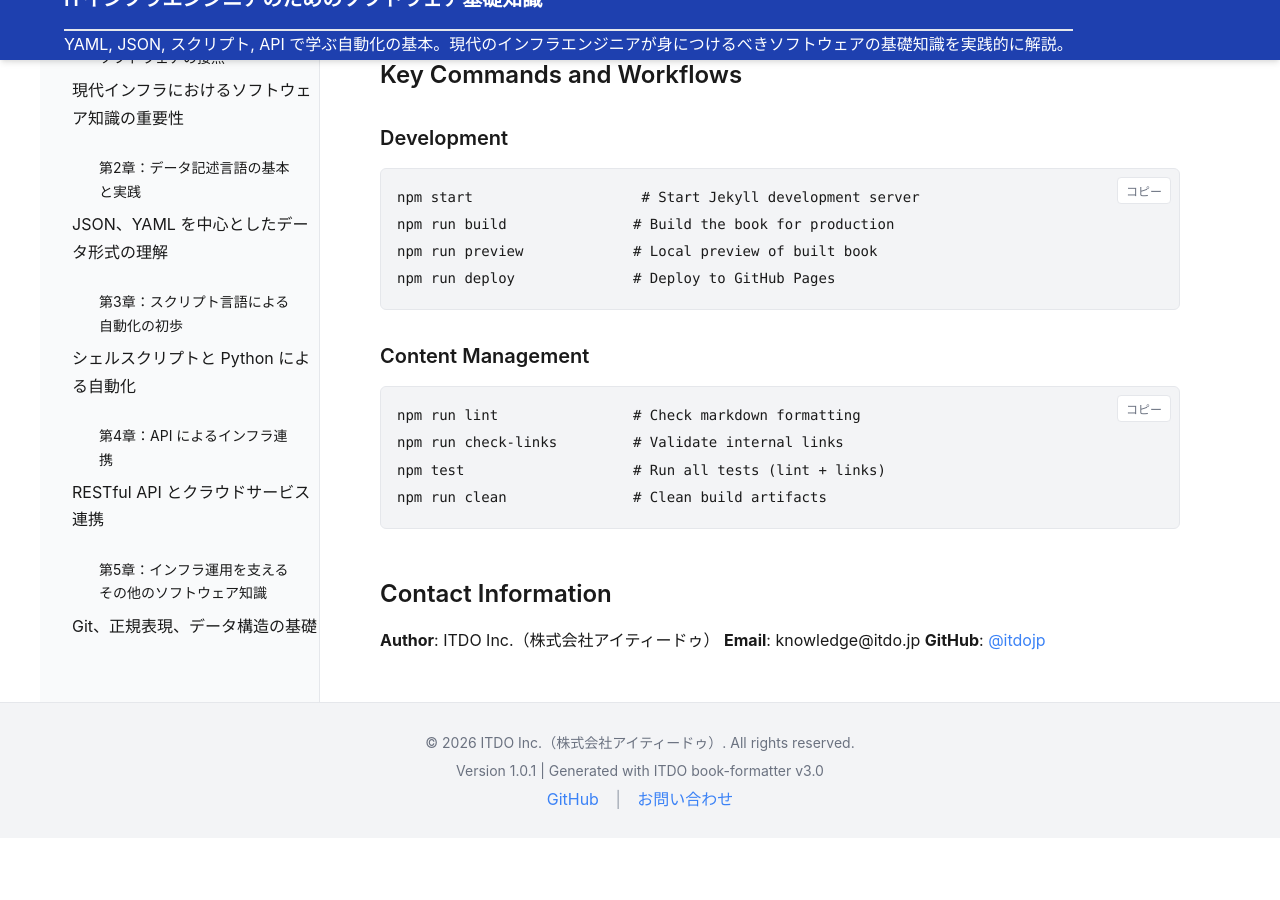
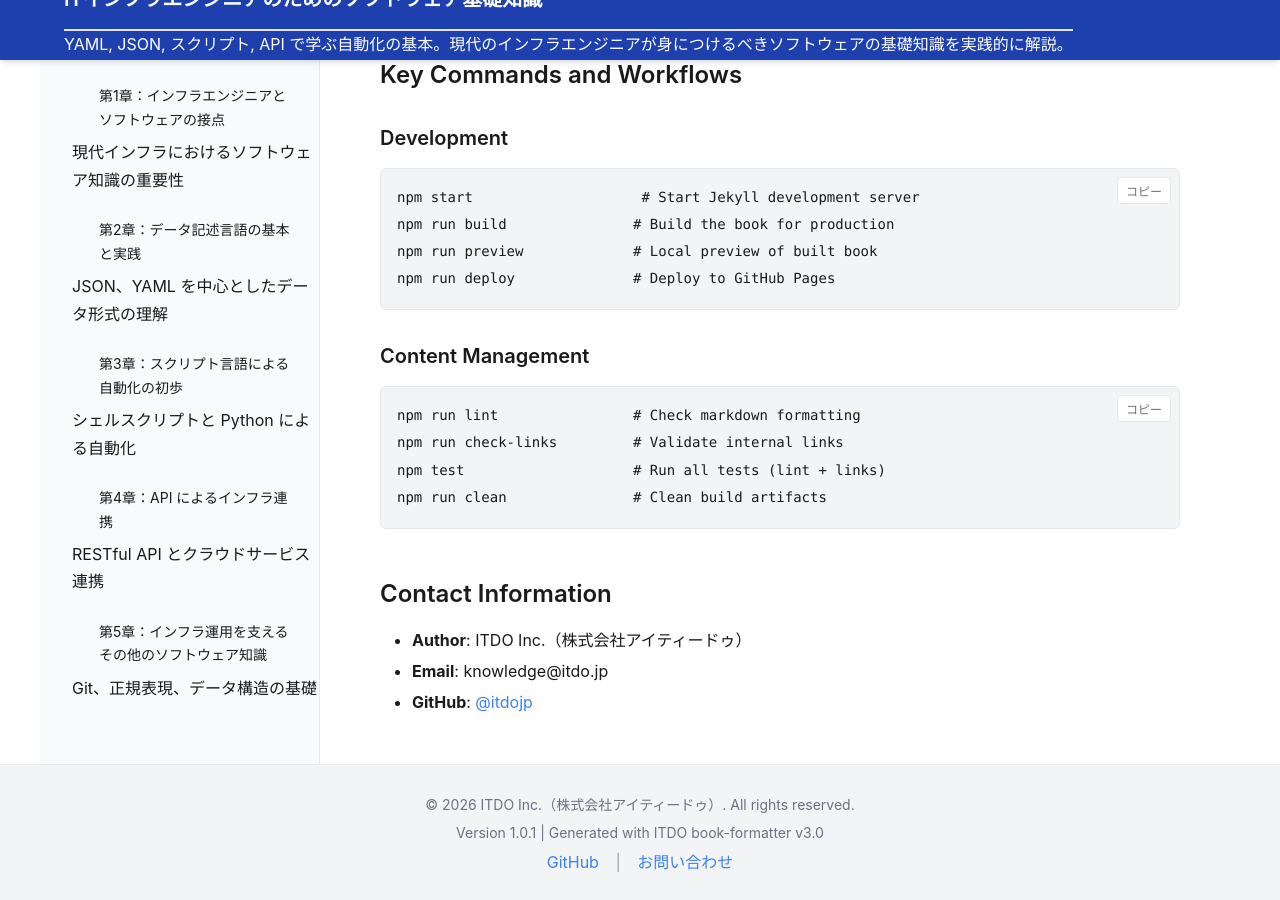
Before and after one commit to itdojp/it-infra-software-essentials-book, a Jekyll site: the page built from CLAUDE.md, in a window 1280 px wide and 900 px high, scrolled down 478 px. Built offline with Jekyll 4.4.1, drawn with Linux system fonts in a browser that asks for light colours; our own code applies the rules of GitHub Pages for plain Markdown files; before the commit the page ends 1316 px from its top, so only the background shows below that.

Commit message:
fix: keep contact metadata line breaks

```diff
--- a/CLAUDE.md
+++ b/CLAUDE.md
@@ -32,6 +32,6 @@
 
 ## Contact Information
 
-**Author**: ITDO Inc.（株式会社アイティードゥ）
-**Email**: knowledge@itdo.jp
-**GitHub**: [@itdojp](https://github.com/itdojp)
+- **Author**: ITDO Inc.（株式会社アイティードゥ）
+- **Email**: knowledge@itdo.jp
+- **GitHub**: [@itdojp](https://github.com/itdojp)
```
